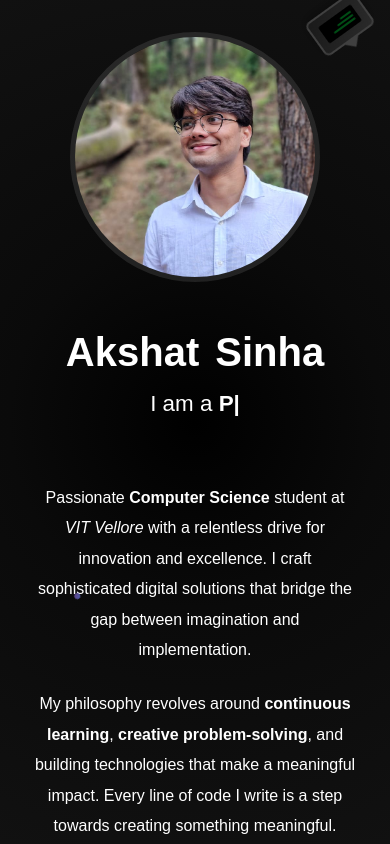
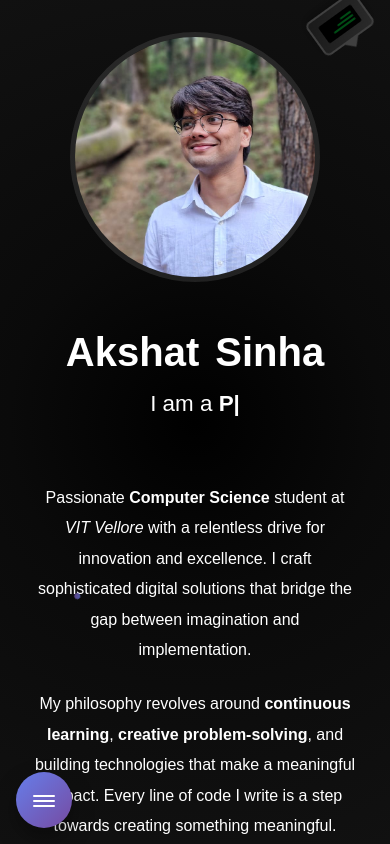
Before and after one commit to akshatsinha0/akshatsinhadotcom, a React (Vite) app: page / in a window 390 px wide. Shown: the top 844 px of the page. Built offline with nearby package versions, Linux system fonts and the light colour scheme; a web font is replaced by a local one.

Commit message:
z index changed

```diff
--- a/src/components/Description/Description.tsx
+++ b/src/components/Description/Description.tsx
@@ -1,6 +1,7 @@
 import React, { useState, useEffect } from 'react'
 import './Description.css'
 import ContactModal from '../ContactModal/ContactModal'
+import profileImg from '../../assets/AKSHATSINHAPHOTO.jpg'
 const Description: React.FC = () => {
   const [typewriterText, setTypewriterText] = useState('')
   const [isDeleting, setIsDeleting] = useState(false)
@@ -143,7 +144,7 @@ const Description: React.FC = () => {
         <div className="description-content">
           <div className="profile-section">
             <div className="profile-image-container">
-              <img src="/src/assets/AKSHATSINHAPHOTO.jpg" alt="Akshat Sinha" className="profile-image"/>
+              <img src={profileImg} alt="Akshat Sinha" className="profile-image"/>
             </div>
           </div>
           <div className="text-section">
--- a/src/components/Navigation/Navigation.css
+++ b/src/components/Navigation/Navigation.css
@@ -154,24 +154,29 @@
   50% { opacity: 1; }
 }
 
-@media (max-width: 768px) {
+@media (max-width: 1024px) {
   .navigation {
     left: 0.75rem;
     width: 60px;
-    transform: translate(-120%, -50%);
+    transform: translate(-140%, -50%);
+    pointer-events: none;
   }
 
   .navigation.expanded {
     width: 220px;
     transform: translate(0, -50%);
+    pointer-events: auto;
   }
   .nav-icon-image{width:40px;height:40px}
-  .mobile-nav-toggle{display:flex}
 }
 
-.mobile-nav-toggle{position:fixed;left:1rem;bottom:1rem;width:48px;height:48px;border-radius:50%;background:linear-gradient(135deg,#667eea,#764ba2);z-index:1101;display:none;align-items:center;justify-content:center;box-shadow:0 10px 22px rgba(0,0,0,.35)}
-.mobile-nav-toggle .nav-toggle-icon{width:20px;height:15px}
+.mobile-nav-toggle{position:fixed;left:calc(env(safe-area-inset-left,0px) + 16px);bottom:calc(env(safe-area-inset-bottom,0px) + 16px);width:56px;height:56px;border-radius:50%;background:linear-gradient(135deg,#667eea,#764ba2);z-index:4000;display:none;align-items:center;justify-content:center;box-shadow:0 10px 22px rgba(0,0,0,.35);touch-action:manipulation;cursor:pointer}
+.mobile-nav-toggle .nav-toggle-icon{width:22px;height:16px}
 
 .nav-icon-image{width:72px;height:72px;object-fit:contain;transition:transform .25s ease,filter .25s ease;filter:drop-shadow(0 12px 22px rgba(0,0,0,.55))}
 .nav-item:hover .nav-icon-image{transform:translateX(10px) scale(1.28);filter:drop-shadow(0 16px 26px rgba(0,0,0,.6))}
 .nav-item.active .nav-icon-image{transform:scale(1.22);filter:brightness(1.05) drop-shadow(0 0 12px var(--item-color))}
+
+@media (max-width: 1024px){
+  .mobile-nav-toggle{display:flex}
+}
```
